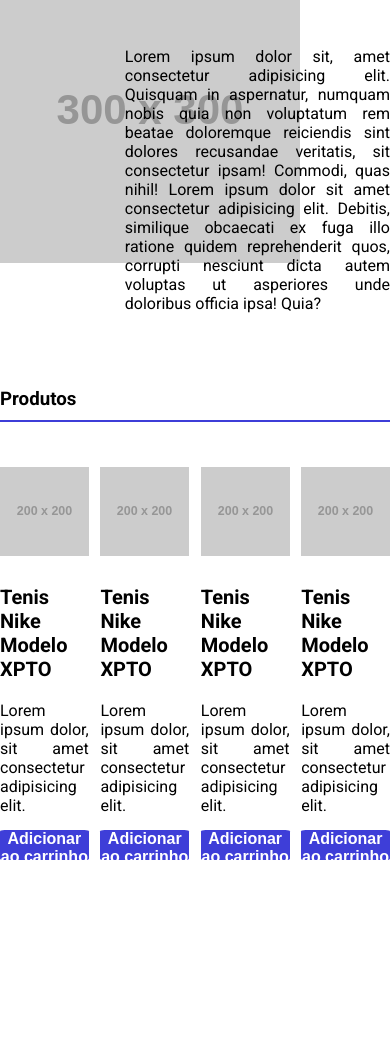
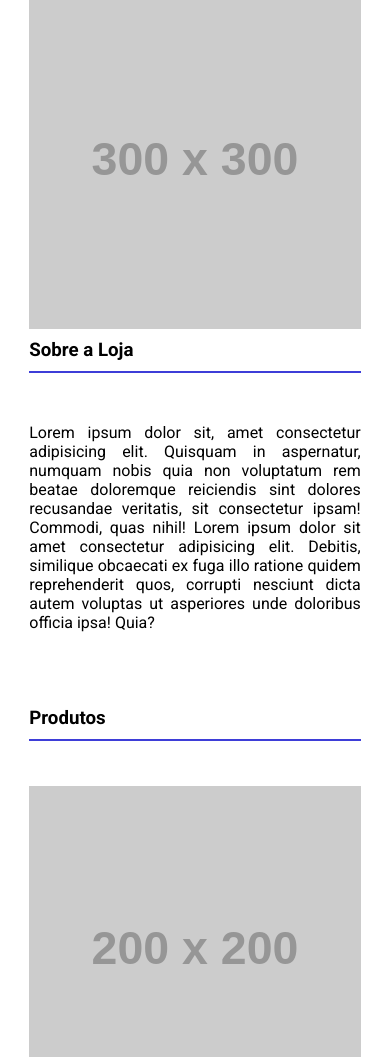
Before and after one commit to GfCarvalho77/Mod_11_Exerc, a plain HTML site: page index.html in a window 390 px wide. Shown: the part 126-1183 px from the top of the page. Before the commit the page ends 1052 px from the top, so only its background shows below. Drawn offline with nearby package versions, Linux system fonts and the light colour scheme; placeholder pictures from the web are drawn by us.

Commit message:
última responsividade rev01

```diff
--- a/main.css
+++ b/main.css
@@ -108,18 +108,13 @@ button{
     }
    .container{
         max-width: 90%;
-
     }
     .sobre-loja{
         text-align: center;
         width: 100%;
     }
-    h1{
-
-    }
-    h3{
+      h3{
         text-align: left;
-
     }
 
     img{
@@ -129,6 +124,7 @@ button{
     .container .sobre-loja img{
         align-items: center;
         width: 100%;
+        padding-bottom: 2%;
     }
     div.produtos{
         width: 100%;
@@ -143,5 +139,47 @@ button{
     }
 }
 @media screen and (max-width:640px){
+    .container .sobre-loja{
+        max-width: 1023px;
+        width: 100%;
+        margin: 0 auto;
+        display: block;
 
+    }
+   .container{
+        max-width: 85%;
+    }
+    .sobre-loja{
+        text-align: center;
+        width: 100%;
+    }
+
+    h3{
+        text-align: left;
+
+    }
+
+    img{
+        width: 100%;
+        padding-bottom: 15px;
+    }
+    .container .sobre-loja img{
+        align-items: center;
+        width: 100%;
+        padding-bottom: 2%;
+    }
+    div.produtos{
+        width: 100%;
+        display: grid;
+        grid-template-columns: 100%;
+        column-gap: 2%;
+        row-gap: 0%;
+        align-items: center;
+    }
+    form{
+        text-align: right;
 }
+
+    article.produto{
+        row-gap: 5%;}
+}
```
